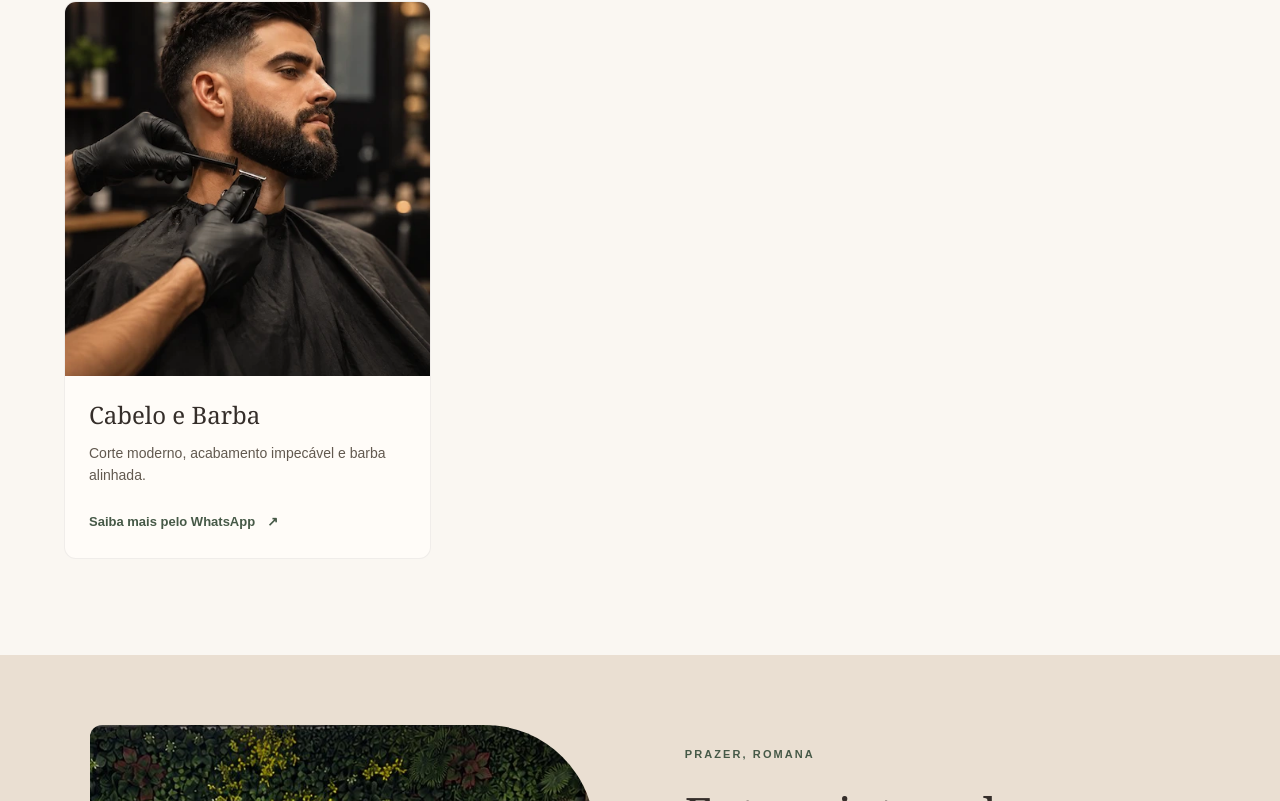
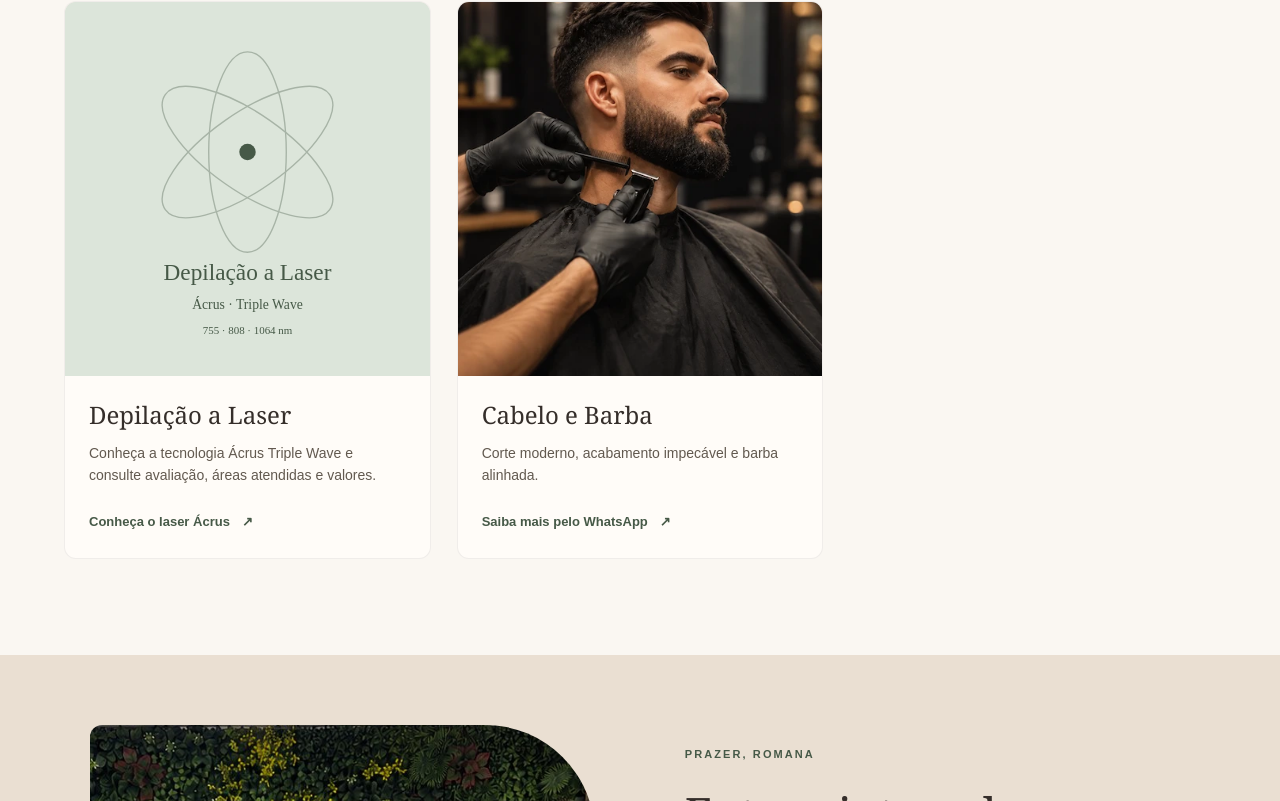
Before and after one commit to Romanahairstudio/romana-hair-studio, a Next.js app: page / in a window 1280 px wide. Shown: the part 3031-3832 px from the top of the page. Built offline with nearby package versions, Linux system fonts and the light colour scheme.

Commit message:
Adiciona acesso à página de laser na página inicial

```diff
--- a/app/page.jsx
+++ b/app/page.jsx
@@ -21,6 +21,7 @@ export default function RomanaHairLandingPage() {
     { title: 'Maquiagem', text: 'Produções para valorizar sua beleza em cada ocasião.', icon: '✧', img: '/images/maquiagem-card.webp', alt: 'Maquiagem com olhos iluminados e acabamento delicado', fit: 'contain', href: '/maquiagem', linkText: 'Veja nossos trabalhos!' },
     { title: 'Podologia', text: 'Cuidados especializados para seus pés, com remoção de calosidades, cuidado com as unhas e atendimento personalizado.', icon: '♧', img: '/images/podologia-1.jpg', alt: 'Procedimento de podologia com cuidado da planta do pé', href: '/podologia', linkText: 'Conheça o atendimento' },
     { title: 'Bronzeamento Artificial', text: 'Pele bronzeada com segurança, beleza e naturalidade.', icon: '☼', img: '/images/bronzeamento-artificial.jpg', alt: 'Máquina de bronzeamento horizontal aberta — imagem ilustrativa', fit: 'contain', href: '/bronzeamento' },
+    { title: 'Depilação a Laser', text: 'Conheça a tecnologia Ácrus Triple Wave e consulte avaliação, áreas atendidas e valores.', icon: '◇', img: '/images/laser-triple-wave.svg', alt: 'Ilustração da tecnologia Triple Wave: 755, 808 e 1064 nanômetros', href: '/depilacao-a-laser', linkText: 'Conheça o laser Ácrus' },
     { title: 'Cabelo e Barba', text: 'Corte moderno, acabamento impecável e barba alinhada.', icon: '✦', img: '/images/cbm.webp'}
   ]
 
```
